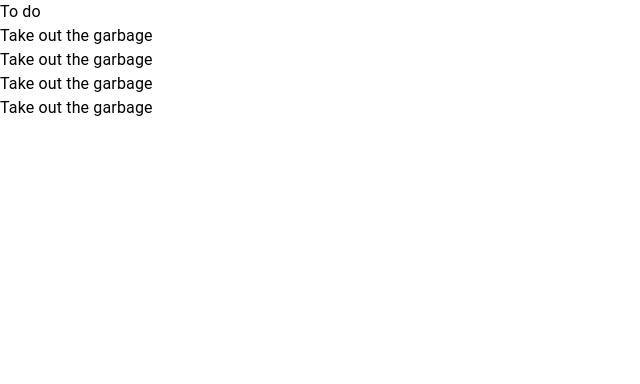
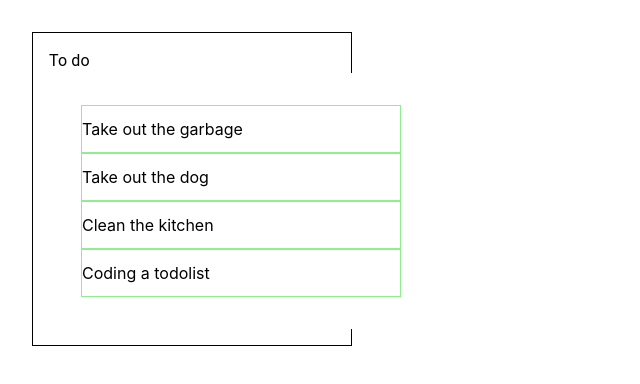
Before and after one commit to Ots-S/todolist, a React (Create React App) app: page / in a window 1280 px wide. Shown: the top 384 px of the page, without its empty margins (0-640 px from the left). Built offline with nearby package versions, Linux system fonts and the light colour scheme; the HTML template or start-up script is replaced by a standard one.

Commit message:
feat adding dropcontainer

```diff
--- a/src/App.js
+++ b/src/App.js
@@ -11,13 +11,47 @@ function App() {
     setData(initialData);
   }, []);
 
+  function onDragEnd(result) {
+    const { destination, source, draggableId } = result;
+
+    if (!destination) {
+      return;
+    }
+
+    if (
+      destination.droppableId === source.droppableId &&
+      destination.index === source.index
+    ) {
+      return;
+    }
+
+    const column = data.columns[source.droppableId];
+    const newTaskIds = Array.from(column.taskIds);
+    newTaskIds.splice(source.index, 1);
+    newTaskIds.splice(destination.index, 0, draggableId);
+
+    const newColumn = { ...column, taskIds: newTaskIds };
+
+    const newState = {
+      ...data,
+      columns: {
+        ...data.columns,
+        [newColumn.id]: newColumn,
+      },
+    };
+    setData(newState);
+  }
+
   return (
-    <DragDropContext>
-      {initialData.columnOrder.map((columnId) => {
-        const column = initialData.columns[columnId];
-        const tasks = column.taskIds.map((taskId) => initialData.tasks[taskId]);
-        return <Column key={column.id} column={column} tasks={tasks} />;
-      })}
+    <DragDropContext onDragEnd={onDragEnd}>
+      {data &&
+        data.columnOrder.map((columnId) => {
+          const column = data.columns[columnId];
+          const tasks = column.taskIds.map(
+            (taskId) => data.tasks[taskId]
+          );
+          return <Column key={column.id} column={column} tasks={tasks} />;
+        })}
     </DragDropContext>
   );
 }
--- a/src/assets/initial-data.js
+++ b/src/assets/initial-data.js
@@ -1,9 +1,9 @@
 const initialData = {
   tasks: {
     "task-1": { id: "task-1", content: "Take out the garbage" },
-    "task-2": { id: "task-2", content: "Take out the garbage" },
-    "task-3": { id: "task-3", content: "Take out the garbage" },
-    "task-4": { id: "task-4", content: "Take out the garbage" },
+    "task-2": { id: "task-2", content: "Take out the dog" },
+    "task-3": { id: "task-3", content: "Clean the kitchen" },
+    "task-4": { id: "task-4", content: "Coding a todolist" },
   },
   columns: {
     "column-1": {
--- a/src/components/Column.jsx
+++ b/src/components/Column.jsx
@@ -2,19 +2,33 @@ import React from 'react';
 import { Typography, Grid } from "@material-ui/core"
 import Task from './Task'
 import { Droppable } from "react-beautiful-dnd"
+import { makeStyles } from "@material-ui/core/styles";
+
+const useStyles = makeStyles({
+    taskContainer: {
+        backgroundColor: "white",
+        padding: "2em"
+    },
+    todoContainer: {
+        padding: "1em",
+        border: "1px solid black",
+        margin: "2em"
+    }
+})
 
 function Column(props) {
+    const classes = useStyles();
     return (
-        <Grid container direction="column">
+        <Grid container item xs={3} alignItems="space-between" justify="space-between" direction="column" className={classes.todoContainer} >
             <Typography> {props.column.title}</Typography>
             <Droppable droppableId={props.column.id}>
-                {provided => (
-                    <Grid
+                {(provided, snapshot) => (
+                    <Grid item
                         innerRef={provided.innerRef}
                         {...provided.droppableProps}
+                        className={classes.taskContainer}
                     >
-                        <Typography>{props.tasks.map((task, index) => <Task key={task.id} task={task} index={index} />)}
-                        </Typography>
+                        {props.tasks.map((task, index) => <Task key={task.id} task={task} index={index} />)}
                         {provided.placeholder}
                     </Grid>
                 )}
--- a/src/components/Task.jsx
+++ b/src/components/Task.jsx
@@ -1,19 +1,35 @@
 import React from 'react';
 import { Draggable } from "react-beautiful-dnd"
 import { Grid } from "@material-ui/core"
+import { makeStyles } from "@material-ui/core/styles";
+
+const useStyles = makeStyles({
+    taskContainer: {
+        border: "solid 1px lightgreen",
+        height: "3em",
+        width: "20em"
+    },
+    taskOnDragging: {
+        backgroundColor: "lightgreen"
+    }
+});
 
 function Task(props) {
+    const classes = useStyles();
     return (
         <Draggable draggableId={props.task.id} index={props.index}>
-            {(provided) => (
-                <Grid
+            {(provided, snapshot) => (
+                <Grid container alignItems="center" className={snapshot.isDragging ? classes.taskOnDragging : classes.taskContainer}
                     {...provided.draggableProps}
                     {...provided.dragHandleProps}
                     innerRef={provided.innerRef}
                 >
-                    {props.task.content}
+                    <Grid>
+                        {props.task.content}
+                    </Grid>
                 </Grid>
-            )}
+            )
+            }
         </Draggable >
     )
 }
```
Also changed, not shown: src/components/DoneContainer.jsx (+8 -4 lines).
